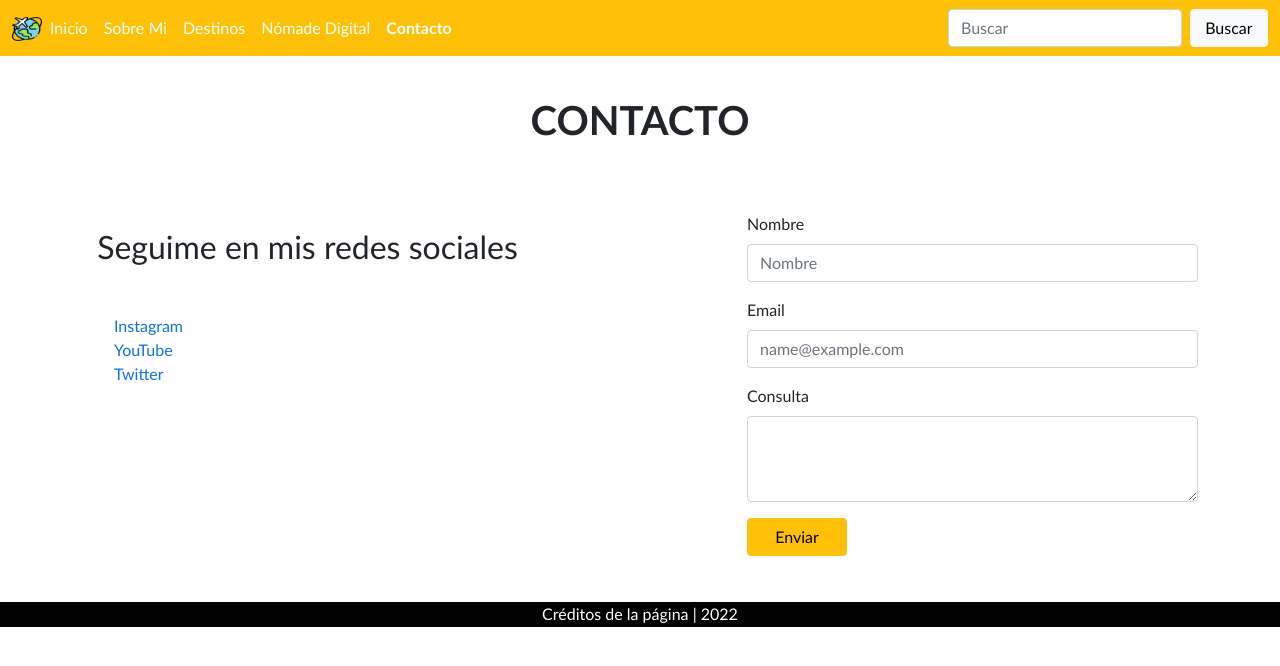
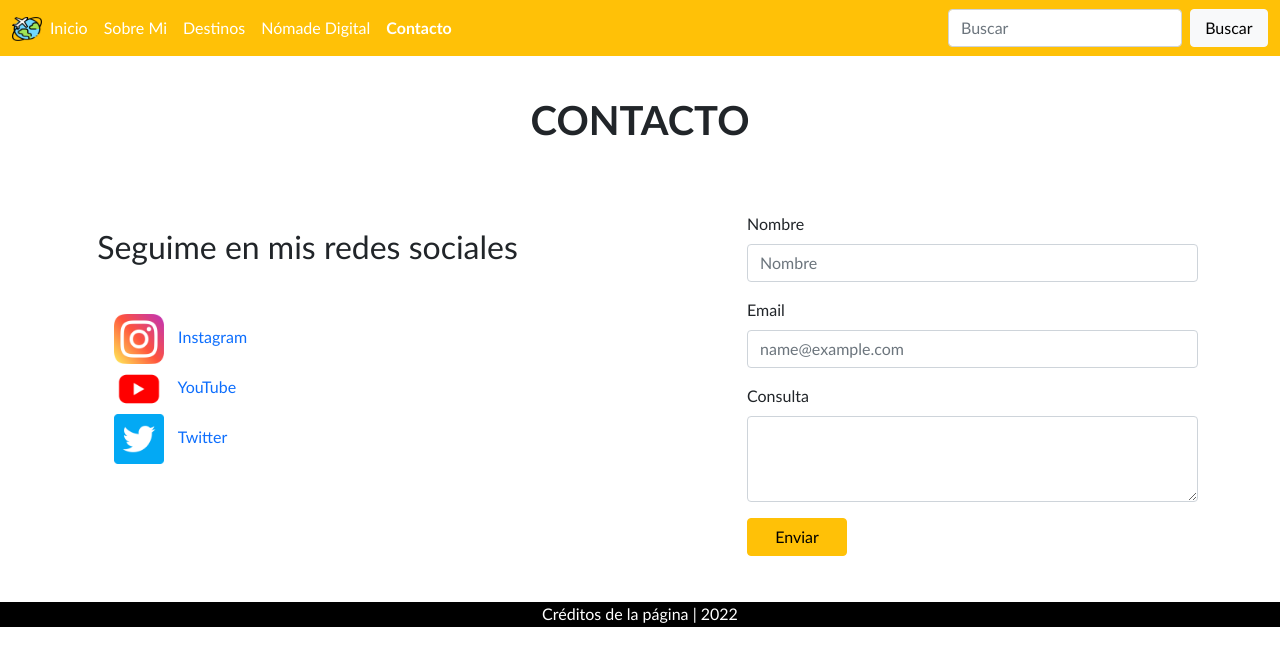
Before and after one commit to solanafr/Proyecto-Final, a plain HTML site: page pages/contacto.html in a window 1280 px wide. Drawn offline with Linux system fonts and the light colour scheme.

Commit message:
+ iconos y organizacion lista rrss en pagina contacto

```diff
--- a/css/style.css
+++ b/css/style.css
@@ -90,6 +90,10 @@ body {
     height: 100px;
 }
 
+.rrss__icon {
+    height: 50px;
+    padding-right: 10px;
+}
 
 .footer {
     background-color: black;
--- a/pages/contacto.html
+++ b/pages/contacto.html
@@ -67,9 +67,15 @@
                 <div class="rrss_info">
                     <h2 class="rrss__title fw-normal mb-5 mt-3 text-center"> Seguime en mis redes sociales </h2>
                     <ul class="contact__list">
-                        <li class="list__item list-unstyled"> <a class="text-decoration-none" target="-black" href="https:/www.instagram.com/solanafigueroaruesjas">Instagram</a></li>
-                        <li class="list__item list-unstyled"> <a class="text-decoration-none" target="-black" href="https:/www.youtube.com/">YouTube</a></li>
-                        <li class="list__item list-unstyled"> <a class="text-decoration-none" target="-black" href="https:/www.twitter.com/solanafigueroar">Twitter</a></li>
+                        <li class="list__item list-unstyled">
+                            <img class="rrss__icon" src="../images/instagram.png" alt="logo-instagram">
+                            <a class="text-decoration-none" target="-black" href="https:/www.instagram.com/solanafigueroaruesjas">Instagram</a></li>
+                        <li class="list__item list-unstyled">
+                            <img class="rrss__icon" src="../images/youtube.png" alt="logo-youtube">
+                            <a class="text-decoration-none" target="-black" href="https:/www.youtube.com/">YouTube</a></li>
+                        <li class="list__item list-unstyled">
+                            <img class="rrss__icon" src="../images/twitter.png" alt="logo-twitter">
+                            <a class="text-decoration-none" target="-black" href="https:/www.twitter.com/solanafigueroar">Twitter</a></li>
                     </ul>
                 </div>
             </div>
```
